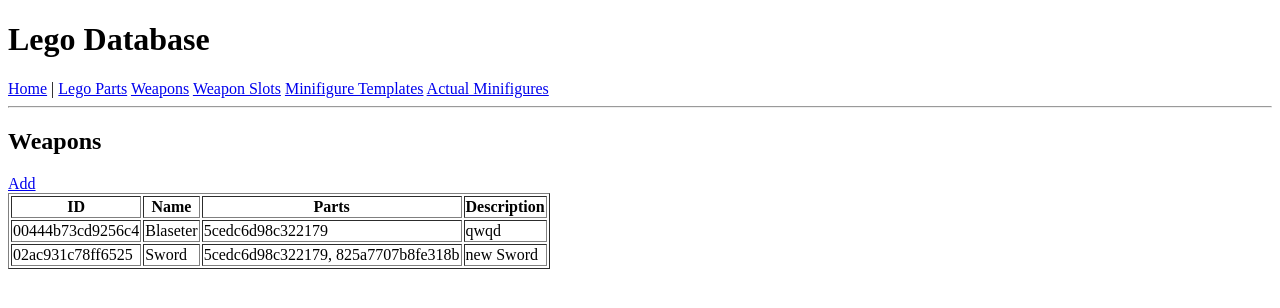
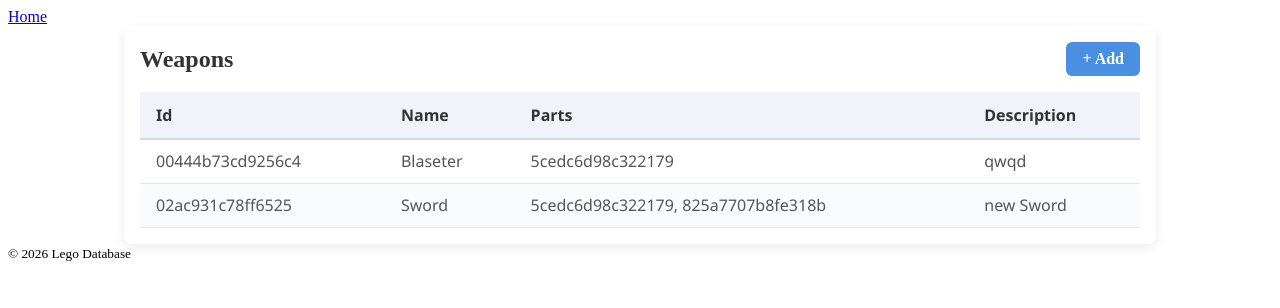
Before and after one commit to frqdtjqf/database, a Flask app: page /weapons in a window 1280 px wide. Shown: the top 308 px of the page. Run offline with Flask 3, Linux system fonts and the light colour scheme; data comes from the database, SQL or seed files in the repository; both versions use the stored data as it was after the commit; tables that the repository leaves empty hold one stand-in row (values such as "Sample post").

Commit message:
looks way better

```diff
--- a/frontend/lego_web/app.py
+++ b/frontend/lego_web/app.py
@@ -22,14 +22,23 @@ ENTITY_ROUTES = {
     "actual_minifigures": "render_actual_minifigures",
 }
 
+ENTITY_NAMES = {
+    "lego_parts": "Lego Parts",
+    "weapons": "Weapons",
+    "weapon_slots": "Weapon Slots",
+    "template_minifigures": "Template Minifigures",
+    "actual_minifigures": "Actual Minifigures"
+}
+
+
 db_inter = LegoDBInterface(db)
 db_inter.create_all_tables()
 
 app = Flask(__name__)
 
 @app.route("/")
-def index():
-    return render_template("base.html")
+def home():
+    return render_template("home.html", entity_names=ENTITY_NAMES, entity_routes=ENTITY_ROUTES)
 
 @app.route("/lego_parts")
 def render_lego_parts():
--- a/frontend/lego_web/static/style.css
+++ b/frontend/lego_web/static/style.css
@@ -0,0 +1,214 @@
+/* Table Page */
+
+.table-container {
+    max-width: 1000px;
+    margin: 0 auto;
+    background: #fff;
+    border-radius: 8px;
+    box-shadow: 0 4px 12px rgba(0,0,0,0.08);
+    padding: 1rem;
+    overflow-x: auto;
+}
+
+.table-header {
+    display: flex;
+    justify-content: space-between;
+    align-items: center;
+    margin-bottom: 1rem;
+}
+
+.table-header h2 {
+    margin: 0;
+    font-size: 1.5rem;
+    color: #333;
+}
+
+.add-btn {
+    background-color: #4a90e2;
+    color: #fff;
+    text-decoration: none;
+    padding: 0.5rem 1rem;
+    border-radius: 6px;
+    font-weight: 600;
+    transition: 0.2s;
+}
+.add-btn:hover {
+    background-color: #3b7dc4;
+}
+
+.modern-table {
+    width: 100%;
+    border-collapse: separate;
+    border-spacing: 0;
+    font-family: 'Segoe UI', sans-serif;
+}
+
+.modern-table thead th {
+    background-color: #f0f4f8;
+    color: #333;
+    font-weight: 700;
+    text-align: left;
+    padding: 0.75rem 1rem;
+    border-bottom: 2px solid #d1d9e6;
+}
+
+.modern-table tbody td {
+    padding: 0.65rem 1rem;
+    border-bottom: 1px solid #e3e8ee;
+    color: #555;
+}
+
+.modern-table tbody tr:nth-child(even) {
+    background-color: #f9fbff;
+}
+
+.modern-table tbody tr:hover {
+    background-color: #e6f0ff;
+}
+
+.modern-table td, .modern-table th {
+    white-space: nowrap;
+}
+
+@media (max-width: 768px) {
+    .modern-table thead {
+        display: none;
+    }
+    .modern-table, .modern-table tbody, .modern-table tr, .modern-table td {
+        display: block;
+        width: 100%;
+    }
+    .modern-table tr {
+        margin-bottom: 1rem;
+        border: 1px solid #e3e8ee;
+        border-radius: 8px;
+        padding: 0.5rem;
+    }
+    .modern-table td {
+        text-align: right;
+        padding-left: 50%;
+        position: relative;
+    }
+    .modern-table td::before {
+        content: attr(data-label);
+        position: absolute;
+        left: 1rem;
+        width: calc(50% - 2rem);
+        font-weight: 600;
+        text-align: left;
+        color: #333;
+    }
+}
+
+/* Home Page */
+
+.home-title {
+  font-size: 2rem;
+  margin-bottom: 2rem;
+  text-align: center;
+}
+
+.entity-grid {
+  display: grid;
+  grid-template-columns: repeat(auto-fit, minmax(150px, 1fr));
+  gap: 1rem;
+  max-width: 800px;
+  margin: 0 auto;
+}
+
+.entity-card {
+  display: flex;
+  align-items: center;
+  justify-content: center;
+  height: 100px;
+  background-color: #4a90e2;
+  color: white;
+  text-decoration: none;
+  font-weight: 600;
+  border-radius: 8px;
+  transition: transform 0.2s, box-shadow 0.2s;
+  text-align: center;
+  padding: 1rem;
+}
+
+.entity-card:hover {
+  transform: translateY(-3px);
+  box-shadow: 0 6px 12px rgba(0, 0, 0, 0.15);
+}
+
+/* Add Form */
+
+.form-title {
+margin-bottom: 1rem;
+}
+
+.add-form {
+max-width: 500px;
+padding: 1.5rem;
+border-radius: 8px;
+background: #fafafa;
+box-shadow: 0 2px 6px rgba(0, 0, 0, 0.08);
+}
+
+.form-group {
+margin-bottom: 1.25rem;
+}
+
+label {
+display: block;
+font-weight: 600;
+margin-bottom: 0.4rem;
+}
+
+input[type="text"] {
+width: 100%;
+padding: 0.5rem 0.6rem;
+border: 1px solid #ccc;
+border-radius: 4px;
+font-size: 0.95rem;
+}
+
+input[type="text"]:focus {
+outline: none;
+border-color: #4a90e2;
+}
+
+.set-field input {
+margin-bottom: 0.4rem;
+}
+
+.add-set-btn {
+margin-top: 0.3rem;
+background: none;
+border: none;
+color: #4a90e2;
+font-size: 0.85rem;
+cursor: pointer;
+padding: 0;
+}
+
+.add-set-btn:hover {
+text-decoration: underline;
+}
+
+.hint {
+display: block;
+font-size: 0.8rem;
+color: #666;
+margin-top: 0.2rem;
+}
+
+.submit-btn {
+margin-top: 1.2rem;
+padding: 0.6rem 1.2rem;
+background-color: #4a90e2;
+color: white;
+border: none;
+border-radius: 4px;
+font-size: 0.95rem;
+cursor: pointer;
+}
+
+.submit-btn:hover {
+background-color: #3b7dc4;
+}
--- a/frontend/lego_web/templates/base.html
+++ b/frontend/lego_web/templates/base.html
@@ -1,19 +1,27 @@
 <!DOCTYPE html>
-<html>
+<html lang="en">
 <head>
-    <title>Lego Database</title>
+    <meta charset="UTF-8">
+    <title>Lego DB</title>
+
+    <!-- Hier binden wir die externe CSS-Datei ein -->
+    <link rel="stylesheet" href="{{ url_for('static', filename='style.css') }}">
 </head>
 <body>
-    <h1>Lego Database</h1>
+
+<header>
     <nav>
-        <a href="/">Home</a> |
-        <a href="/lego_parts">Lego Parts</a>
-        <a href="/weapons">Weapons</a>
-        <a href="/weapon_slots">Weapon Slots</a>
-        <a href="/template_minifigures">Minifigure Templates</a>
-        <a href="/actual_minifigures">Actual Minifigures</a>
+        <a href="{{ url_for('home') }}">Home</a>
     </nav>
-    <hr>
+</header>
+
+<main>
     {% block content %}{% endblock %}
+</main>
+
+<footer>
+    <small>&copy; 2026 Lego Database</small>
+</footer>
+
 </body>
 </html>
--- a/frontend/lego_web/templates/generic.html
+++ b/frontend/lego_web/templates/generic.html
@@ -1,21 +1,30 @@
 {% extends "base.html" %}
 
 {% block content %}
+<div class="table-container">
+  <div class="table-header">
     <h2>{{ title }}</h2>
-<a href="{{ url_for('add_form', entity=entity) }}">Add</a>
-<table border="1">
+    <a class="add-btn" href="{{ url_for('add_form', entity=entity) }}">+ Add</a>
+  </div>
+
+  <table class="modern-table">
+    <thead>
       <tr>
         {% for column in columns %}
-        <th>{{ column }}</th>
+          <th>{{ column.replace("_", " ").title() }}</th>
         {% endfor %}
       </tr>
+    </thead>
 
+    <tbody>
       {% for row in rows %}
       <tr>
         {% for column in columns %}
-        <td>{{ row[column] if row[column] is not none else "" }}</td>
+          <td>{{ row[column] if row[column] is not none else "-" }}</td>
         {% endfor %}
       </tr>
       {% endfor %}
+    </tbody>
   </table>
+</div>
 {% endblock %}
```
Also changed, not shown: frontend/lego_web/templates/add_form.html (+4 -77 lines), frontend/lego_web/templates/home.html (added, +10 -0 lines), data/database.db. Lines whose indentation alone changed are shown as unchanged.
